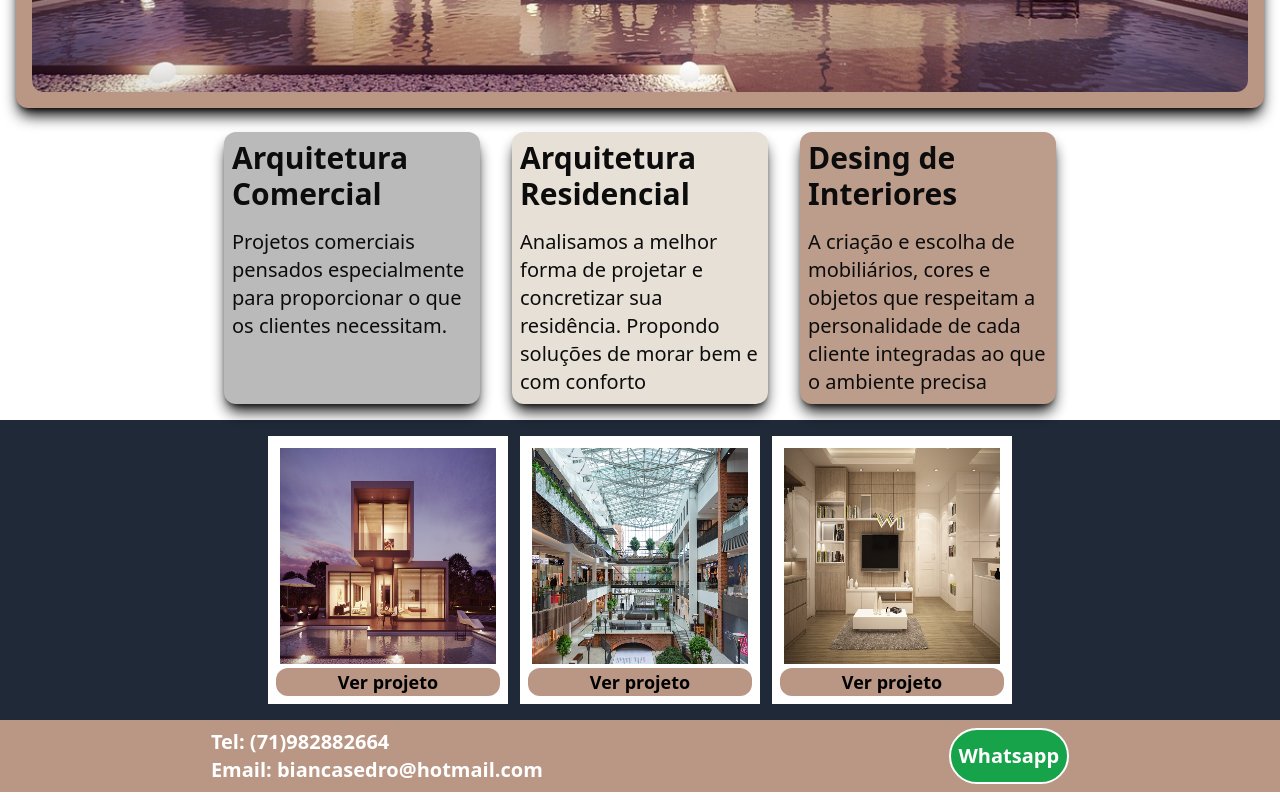
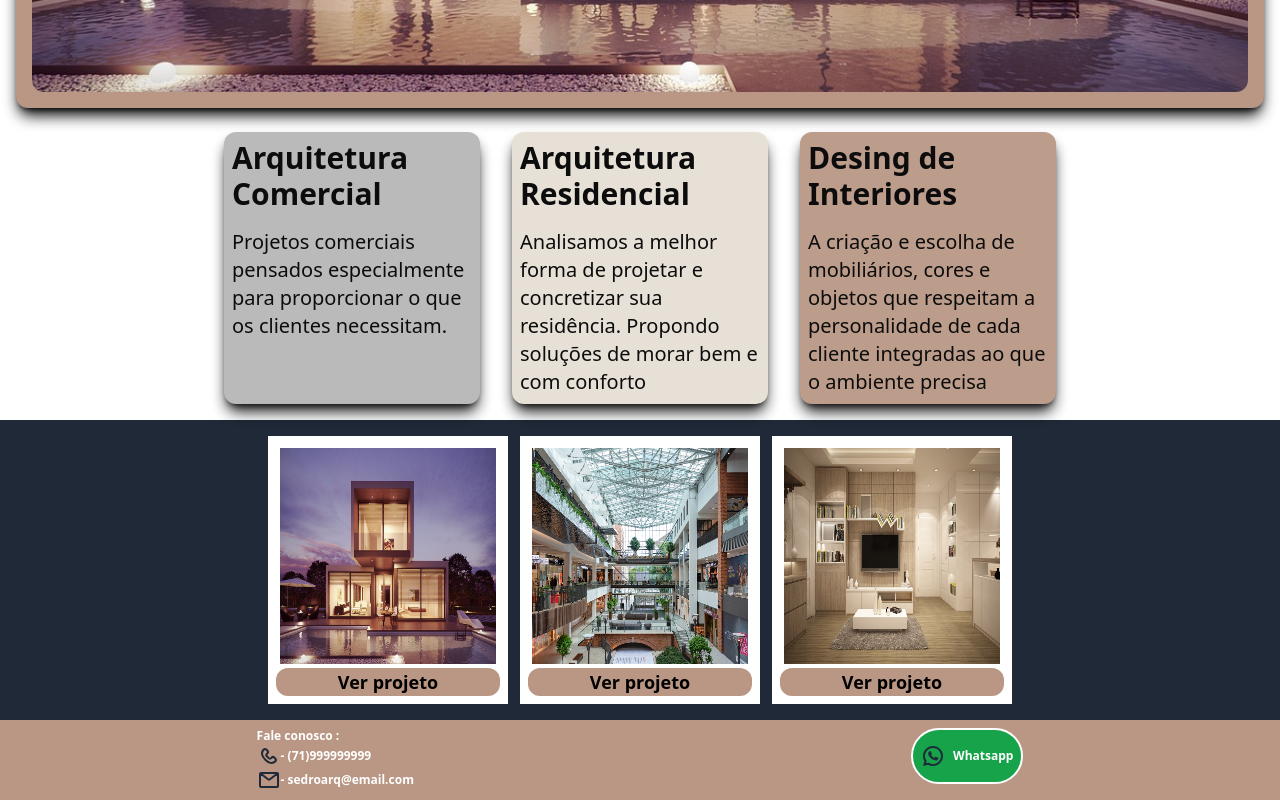
Before and after one commit to Adrianomssilva/arq_site, a plain HTML site: page index.html in a window 1280 px wide. Shown: the part 672-1472 px from the top of the page. Drawn offline with nearby package versions, Linux system fonts and the light colour scheme.

Commit message:
all icons here

```diff
--- a/index.html
+++ b/index.html
@@ -22,7 +22,7 @@
     </div>
     <section id="sobre">
       <div class="bg-[#B99784] p-4 mt-2 mx-4 rounded-xl shadow-lg shadow-black">
-        <div class="flex-row items-end content-end absolute w-56 md:max-w-96 md:w-full bg-[#E6DFD5] p-4 mt-2 o shadow-lg shadow-black"  >
+        <div class="flex-row items-end content-end absolute w-56 md:max-w-96 md:w-full bg-[#E6DFD5] opacity-85 p-4 mt-2 o shadow-lg shadow-black"  >
           <h1 class="text-l md:text-3xl text-black font-bold">Mais Do Que Uma Simples Construção!</h1>
           <p class="text-xs md:text-xl  text-black font-light text-justify">A arquitetura transcende a mera construção física; é uma expressão criativa que molda nosso ambiente e impacta diretamente nossa qualidade de vida.</p>
         </div>
@@ -67,13 +67,24 @@
     <section id="contato">
       <div class="bg-[#B99784] flex p-2">
         <div class="flex-auto flex justify-center content-start w-max">
-          <ul class="md:text-xl text-xs text-white font-bold">
-            <li>Tel: (71)982882664</li>
-            <li>Email: biancasedro@hotmail.com</li>
+          <ul class="md:text-md text-xs text-white font-bold">
+            <h2>Fale conosco :</h2>
+            <li class="flex items-center content-center"><svg class="w-6 h-6 text-gray-800 dark:text-white" aria-hidden="true" xmlns="http://www.w3.org/2000/svg"  fill="none" viewBox="0 0 24 24">
+              <path stroke="currentColor" stroke-linecap="round" stroke-linejoin="round" stroke-width="2" d="M18.427 14.768 17.2 13.542a1.733 1.733 0 0 0-2.45 0l-.613.613a1.732 1.732 0 0 1-2.45 0l-1.838-1.84a1.735 1.735 0 0 1 0-2.452l.612-.613a1.735 1.735 0 0 0 0-2.452L9.237 5.572a1.6 1.6 0 0 0-2.45 0c-3.223 3.2-1.702 6.896 1.519 10.117 3.22 3.221 6.914 4.745 10.12 1.535a1.601 1.601 0 0 0 0-2.456Z"/>
+            </svg> - (71)999999999</li>
+            <li class="flex items-center content-center"><svg class="w-6 h-6 text-gray-800 dark:text-white" aria-hidden="true" xmlns="http://www.w3.org/2000/svg" width="24" height="24" fill="none" viewBox="0 0 24 24">
+  <path stroke="currentColor" stroke-linecap="round" stroke-width="2" d="m3.5 5.5 7.893 6.036a1 1 0 0 0 1.214 0L20.5 5.5M4 19h16a1 1 0 0 0 1-1V6a1 1 0 0 0-1-1H4a1 1 0 0 0-1 1v12a1 1 0 0 0 1 1Z"/>
+</svg>
+ - sedroarq@email.com</li>
           </ul>
         </div>
         <div class=" flex flex-auto justify-center">
-          <button class="bg-green-600 p-2 rounded-full border-2 border-white text-xs md:text-xl font-bold text-white"><a href="whats">Whatsapp</a></button>
+          <button class="flex bg-green-600 p-2 rounded-full border-2 border-white text-xs md:text-md font-bold text-white gap-2 items-center content-center h-10 md:h-14"><svg class="w-6 h-6 text-gray-800 dark:text-white" aria-hidden="true" xmlns="http://www.w3.org/2000/svg" width="24" height="24" fill="none" viewBox="0 0 24 24">
+  <path fill="currentColor" fill-rule="evenodd" d="M12 4a8 8 0 0 0-6.895 12.06l.569.718-.697 2.359 2.32-.648.379.243A8 8 0 1 0 12 4ZM2 12C2 6.477 6.477 2 12 2s10 4.477 10 10-4.477 10-10 10a9.96 9.96 0 0 1-5.016-1.347l-4.948 1.382 1.426-4.829-.006-.007-.033-.055A9.958 9.958 0 0 1 2 12Z" clip-rule="evenodd"/>
+  <path fill="currentColor" d="M16.735 13.492c-.038-.018-1.497-.736-1.756-.83a1.008 1.008 0 0 0-.34-.075c-.196 0-.362.098-.49.291-.146.217-.587.732-.723.886-.018.02-.042.045-.057.045-.013 0-.239-.093-.307-.123-1.564-.68-2.751-2.313-2.914-2.589-.023-.04-.024-.057-.024-.057.005-.021.058-.074.085-.101.08-.079.166-.182.249-.283l.117-.14c.121-.14.175-.25.237-.375l.033-.066a.68.68 0 0 0-.02-.64c-.034-.069-.65-1.555-.715-1.711-.158-.377-.366-.552-.655-.552-.027 0 0 0-.112.005-.137.005-.883.104-1.213.311-.35.22-.94.924-.94 2.16 0 1.112.705 2.162 1.008 2.561l.041.06c1.161 1.695 2.608 2.951 4.074 3.537 1.412.564 2.081.63 2.461.63.16 0 .288-.013.4-.024l.072-.007c.488-.043 1.56-.599 1.804-1.276.192-.534.243-1.117.115-1.329-.088-.144-.239-.216-.43-.308Z"/>
+</svg>
+
+<a href="whats">Whatsapp</a></button>
         </div>
       </div>
     </section>
```
